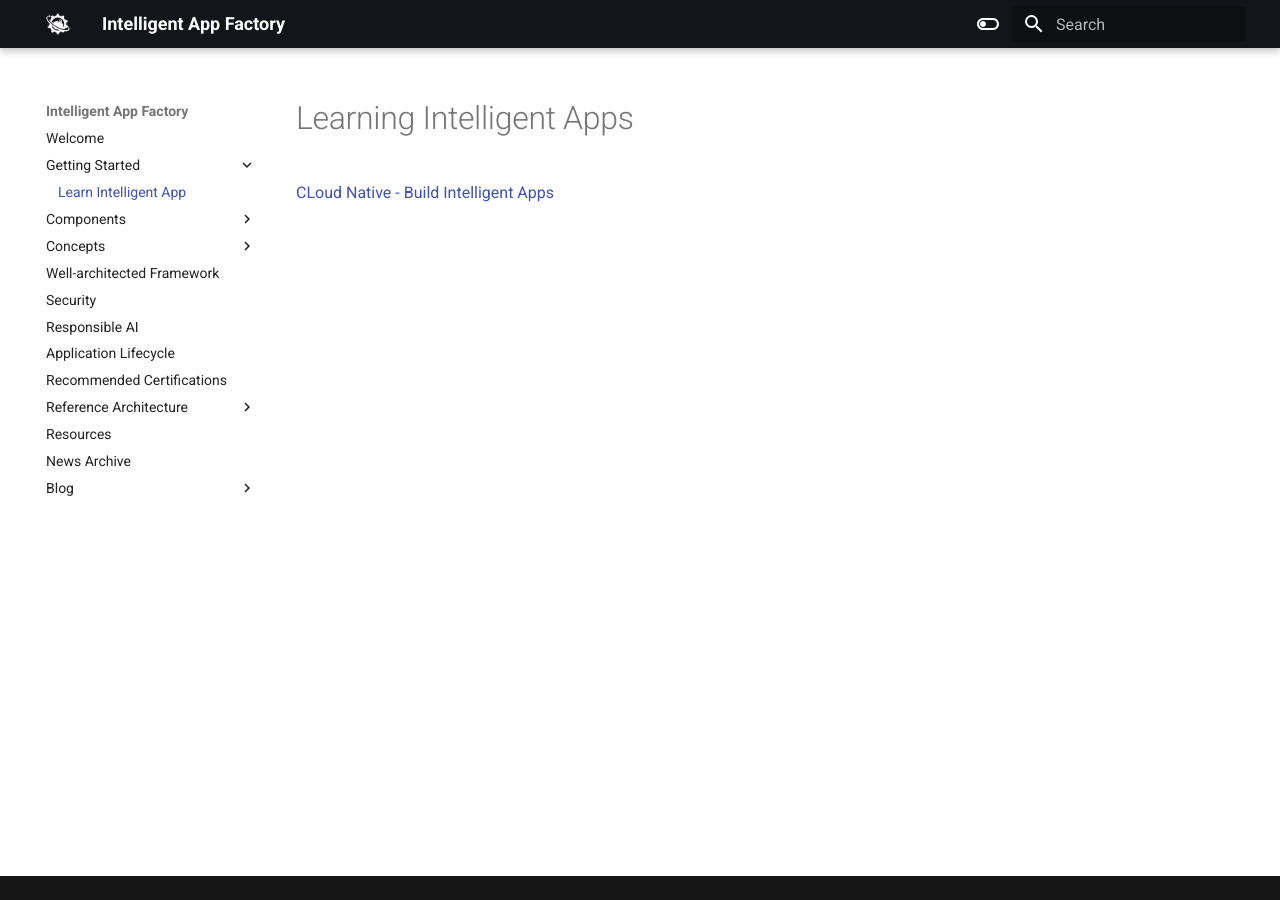
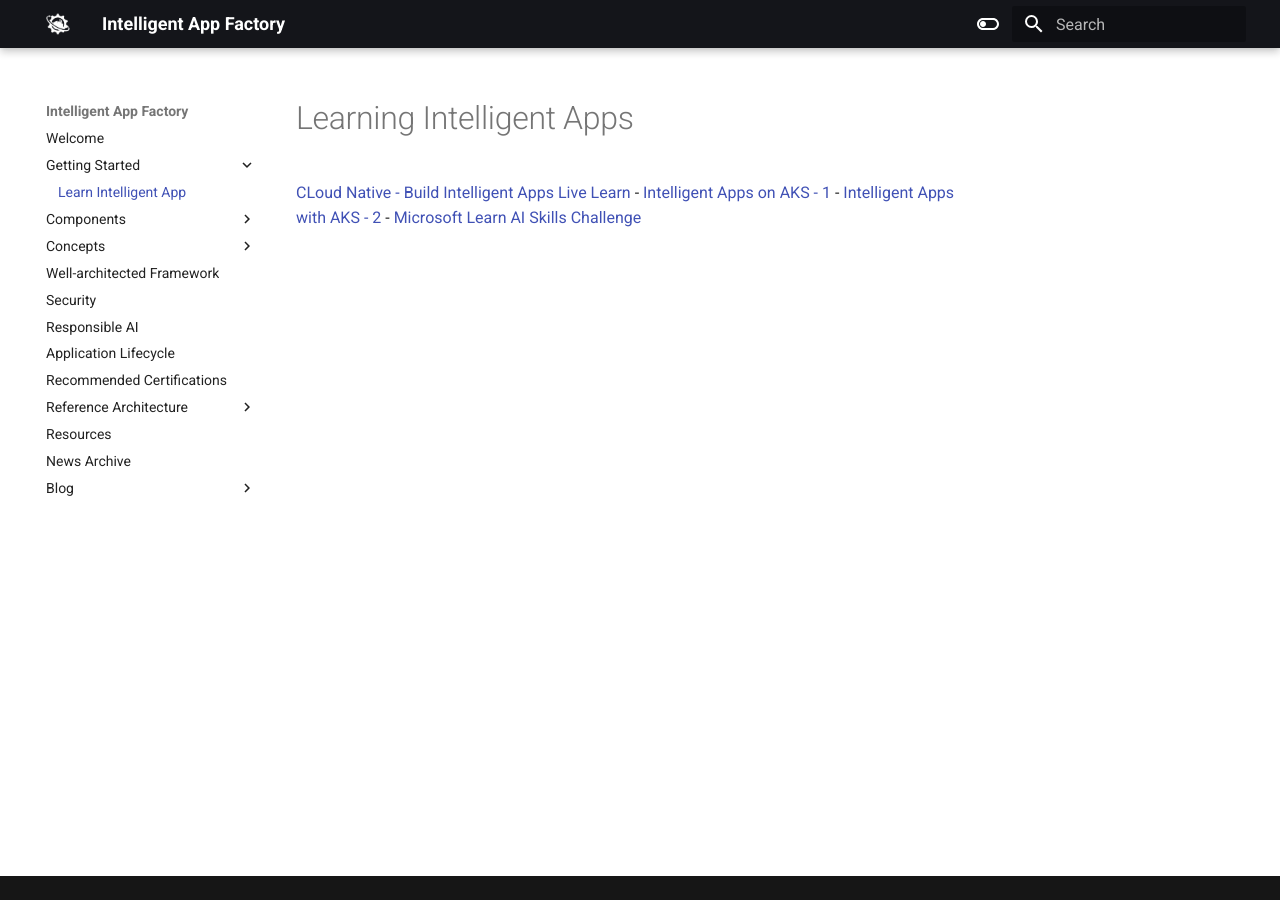
Before and after one commit to LoganDavidTalbot/IntelligentAppFactory, an MkDocs documentation site: the page built from docs/getting-started/learn-intelligent-apps.md, in a window 1280 px wide. Built offline with MkDocs 1.6.1 and Material for MkDocs 9.7.7, drawn with Linux system fonts in a browser that asks for light colours.

Commit message:
Add links to learn intelligent apps

```diff
--- a/docs/getting-started/learn-intelligent-apps.md
+++ b/docs/getting-started/learn-intelligent-apps.md
@@ -1,3 +1,7 @@
 # Learning Intelligent Apps
 
 [CLoud Native - Build Intelligent Apps](https://azure.github.io/Cloud-Native/Build-IA/)
+[Live Learn](https://learn.microsoft.com/en-us/shows/learn-live)
+ - [Intelligent Apps on AKS - 1](https://aka.ms/learnlive-intelligent-apps-aks)
+ - [Intelligent Apps with AKS - 2](https://learn.microsoft.com/en-us/shows/learn-live/intelligent-apps-with-azure-kubernetes-service/)
+ - [Microsoft Learn AI Skills Challenge](https://learn.microsoft.com/en-us/shows/learn-live/microsoft-learn-ai-skills-challenge/)
```
